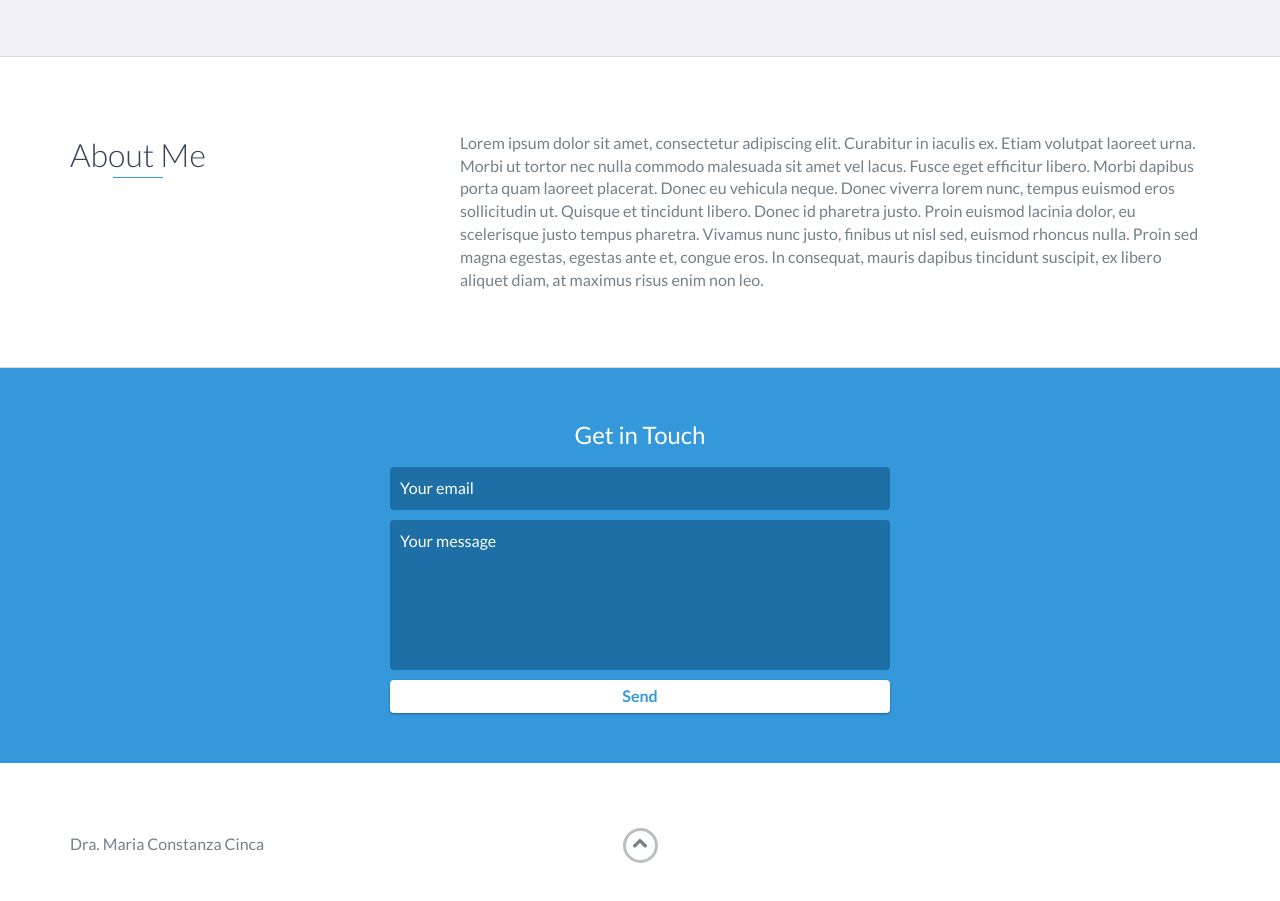
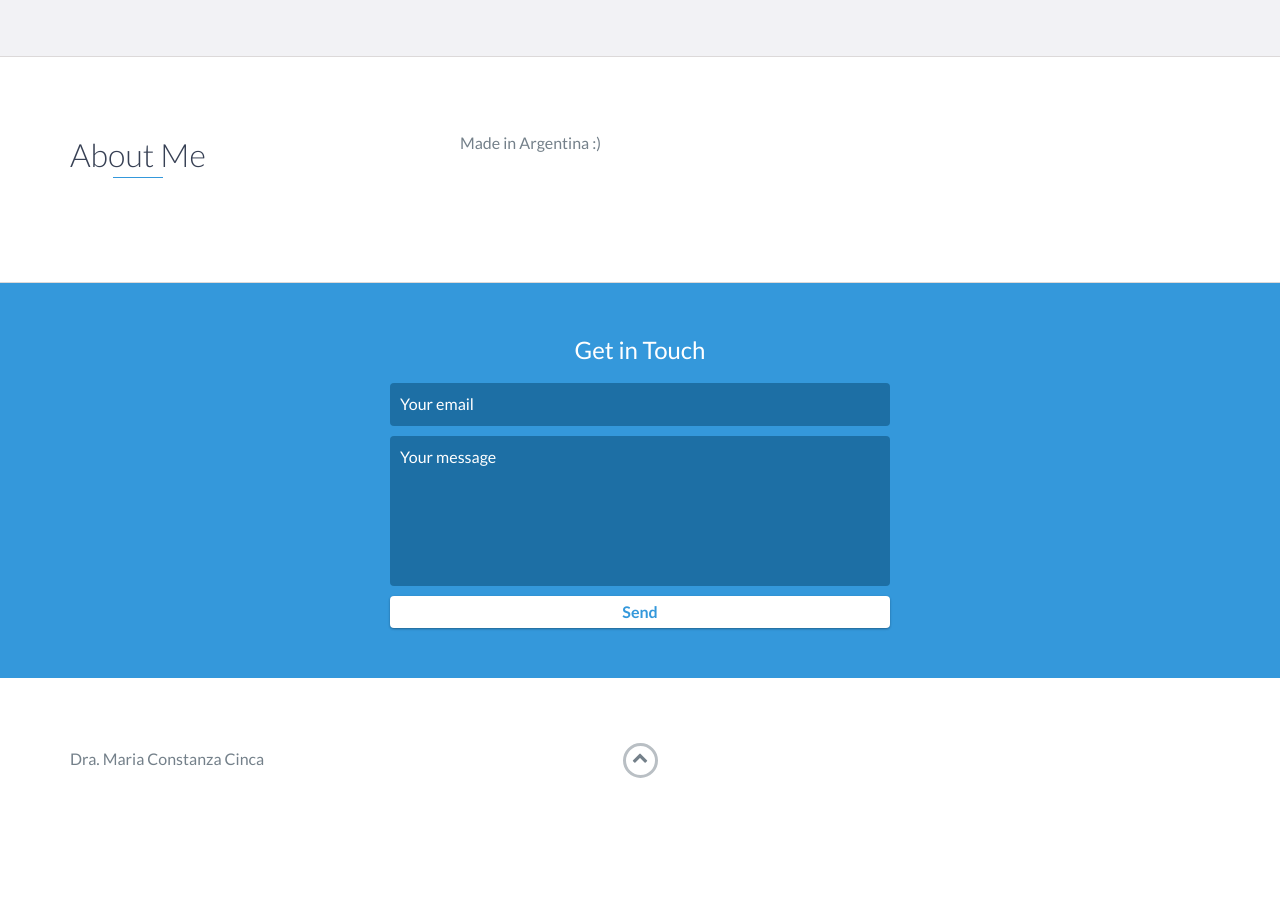
Before and after one commit to cinca-genetics/cinca-genetics, a website: page index.html in a window 1280 px wide. Shown: the part 1600-2501 px from the top of the page. After the commit the page ends 2428 px from the top, so only its background shows below. Drawn offline with nearby package versions, Linux system fonts and the light colour scheme.

Commit message:
changed about me

```diff
--- a/index.html
+++ b/index.html
@@ -124,9 +124,7 @@
                 </div>
                 <div class="col-md-8">
                     <p>
-                        Lorem ipsum dolor sit amet, consectetur adipiscing elit. Curabitur in iaculis ex. Etiam volutpat laoreet urna. Morbi ut tortor nec nulla commodo malesuada sit amet vel lacus. Fusce eget efficitur libero. Morbi dapibus porta quam laoreet placerat. Donec
-                        eu vehicula neque. Donec viverra lorem nunc, tempus euismod eros sollicitudin ut. Quisque et tincidunt libero. Donec id pharetra justo. Proin euismod lacinia dolor, eu scelerisque justo tempus pharetra. Vivamus nunc justo, finibus
-                        ut nisl sed, euismod rhoncus nulla. Proin sed magna egestas, egestas ante et, congue eros. In consequat, mauris dapibus tincidunt suscipit, ex libero aliquet diam, at maximus risus enim non leo.
+			Made in Argentina :)
                     </p>
                 </div>
             </div>
```
